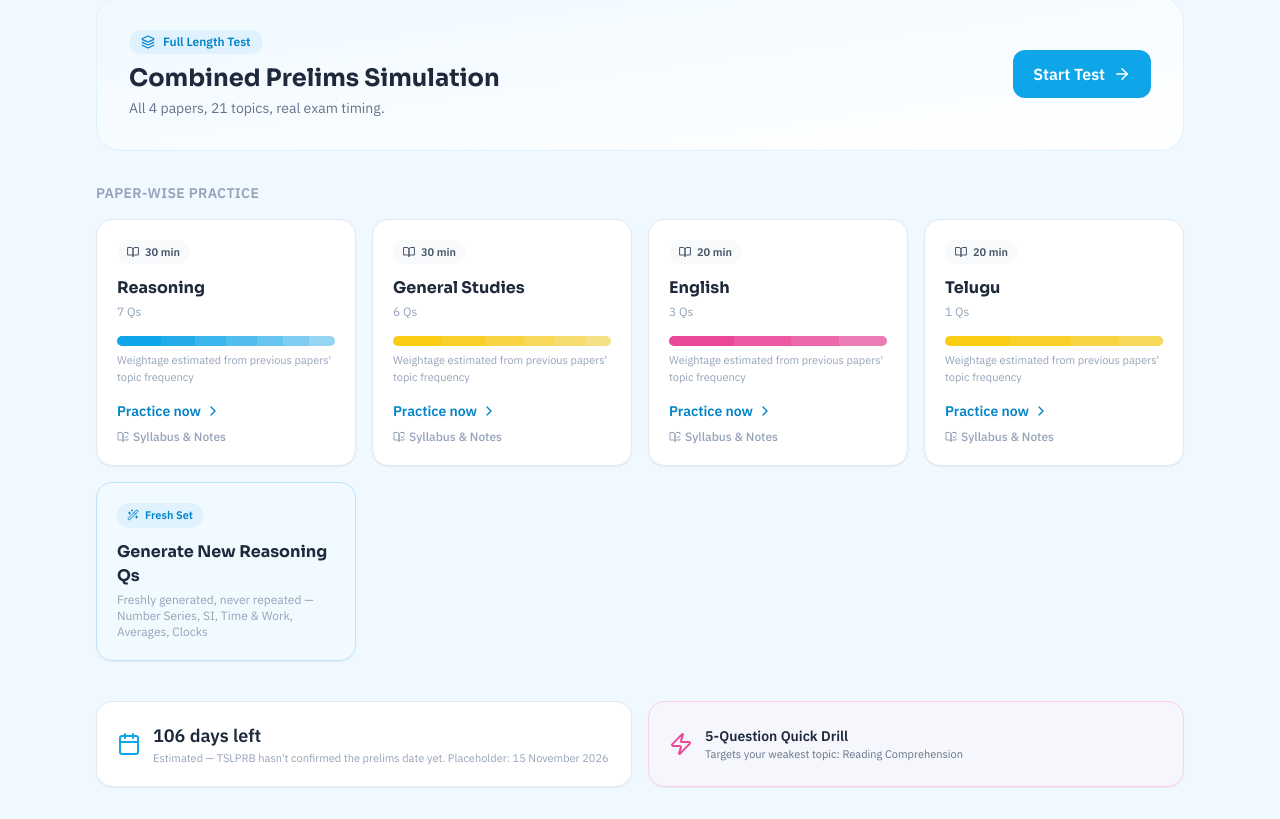
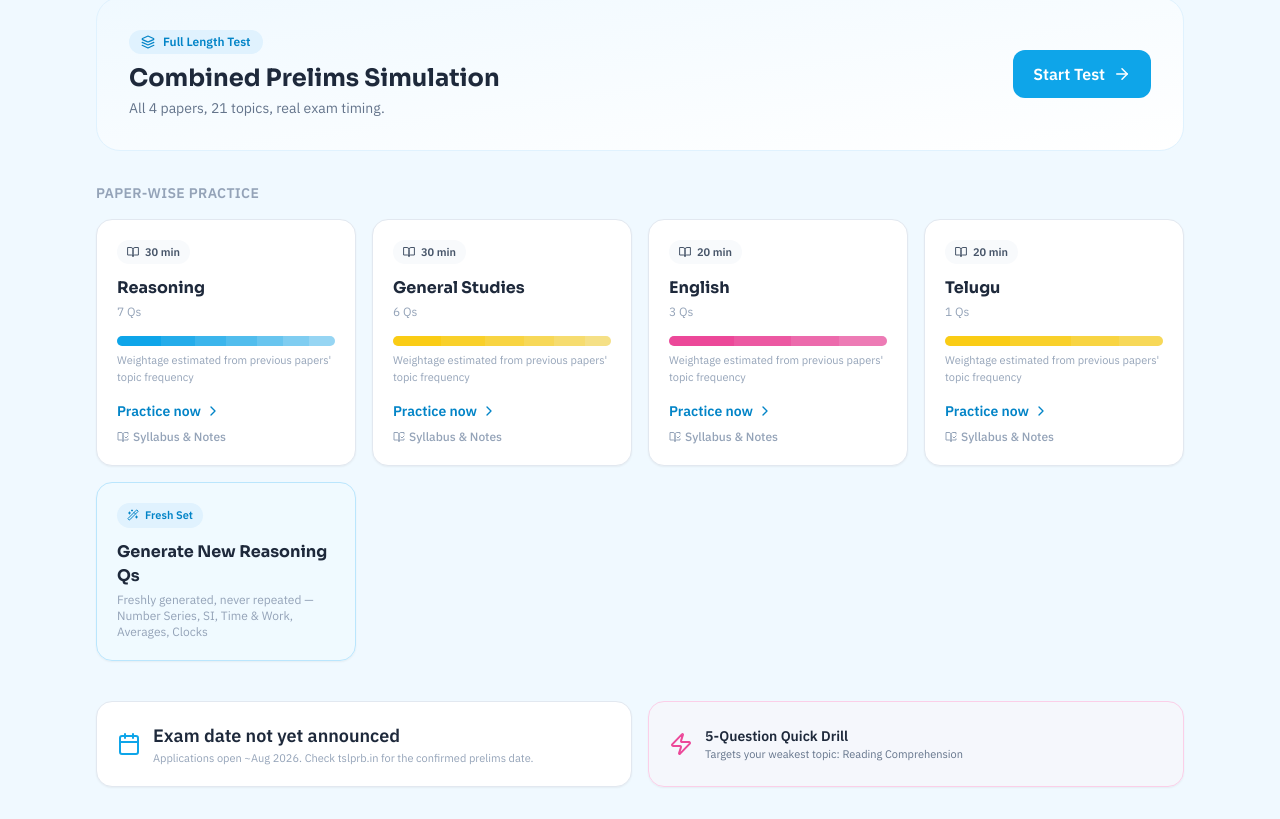
Before and after one commit to mohammedbasithqureshi/si-prep, a React (Vite) app: page / in a window 1280 px wide. Shown: the part 477-1296 px from the top of the page. Built offline with nearby package versions, Linux system fonts and the light colour scheme.

Commit message:
Fix exam date placeholder - date not yet announced

```diff
--- a/src/components/Dashboard.tsx
+++ b/src/components/Dashboard.tsx
@@ -310,10 +310,10 @@ export default function Dashboard() {
   <Calendar className="text-sky-500" size={24} />
   <div>
     <p className="text-lg font-bold text-slate-800">
-              {daysLeft > 0 ? `${daysLeft} days left` : "Exam date passed or not yet updated"}
+      {daysLeft !== null ? `${daysLeft} days left` : "Exam date not yet announced"}
     </p>
     <p className="text-[11px] text-slate-400">
-              Estimated — TSLPRB hasn't confirmed the prelims date yet. Placeholder: {EXAM_DATE.toLocaleDateString("en-IN", { day: "numeric", month: "long", year: "numeric" })}
+      Applications open ~Aug 2026. Check tslprb.in for the confirmed prelims date.
     </p>
   </div>
 </div>
--- a/src/lib/examDate.ts
+++ b/src/lib/examDate.ts
@@ -1,10 +1,12 @@
-// TSLPRB hasn't published the exact prelims exam date yet as of this
-// notification (only the notification date, 29 Jul 2026, is confirmed).
-// Update EXAM_DATE the moment TSLPRB announces it — check
-// https://www.tslprb.in for the official notice.
-export const EXAM_DATE = new Date("2026-11-15T09:00:00"); // PLACEHOLDER — update when announced
+// TSLPRB has NOT yet announced the actual Preliminary Written Test date
+// as of this writing (only the notification + application window are
+// confirmed). Sources report conflicting application windows too
+// (roughly Aug 10–Sep 9, 2026) — check https://www.tslprb.in directly.
+// Set this to null until a real exam date is confirmed.
+export const EXAM_DATE: Date | null = null;
 
-export function getDaysUntilExam(): number {
+export function getDaysUntilExam(): number | null {
+  if (!EXAM_DATE) return null;
   const now = new Date();
   const diff = EXAM_DATE.getTime() - now.getTime();
   return Math.ceil(diff / (1000 * 60 * 60 * 24));
```
Lines whose indentation alone changed are shown as unchanged.
